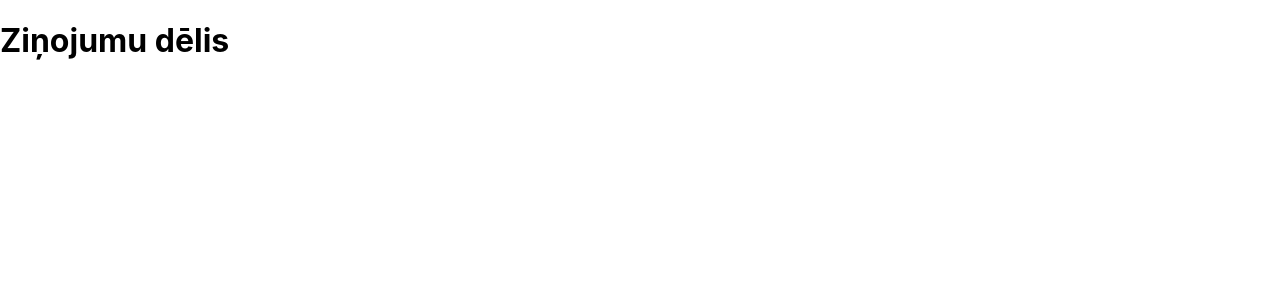
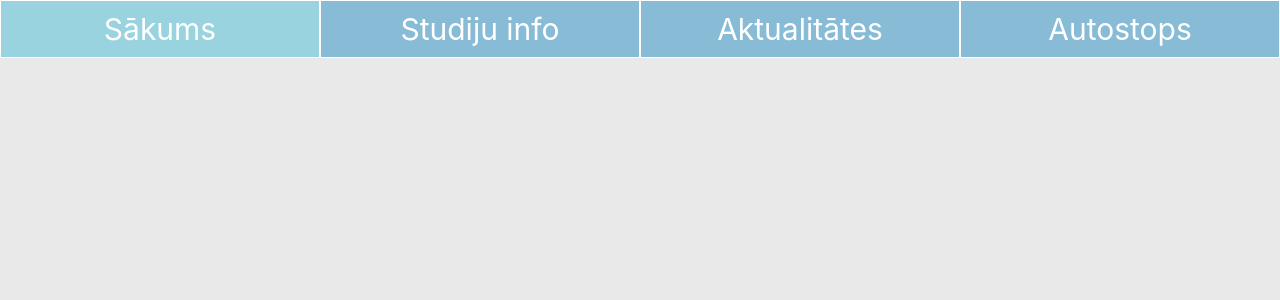
Before and after one commit to klavssprugevics/zinojuma_delis, a React (Create React App) app: page /aktualitates in a window 1280 px wide. Shown: the top 300 px of the page. Built offline with nearby package versions, Linux system fonts and the light colour scheme.

Commit message:
Vienkāršs sākumlapas dizains pievienots

```diff
--- a/src/App.css
+++ /dev/null
@@ -1,21 +0,0 @@
-.App {
-}
-
-.App-logo {
-  height: 40vmin;
-}
-
-.App-header {
-  background-color: #282c34;
-  min-height: 100vh;
-  display: flex;
-  flex-direction: column;
-  align-items: center;
-  justify-content: center;
-  font-size: calc(10px + 2vmin);
-  color: white;
-}
-
-.App-link {
-  color: #09d3ac;
-}
--- a/src/App.js
+++ b/src/App.js
@@ -1,6 +1,6 @@
 import React from 'react';
 import logo from './logo.svg';
-import './App.css';
+import './App.scss';
 import {
   BrowserRouter as Router,
   Switch,
@@ -10,12 +10,35 @@ import {
 
 
 
-
 function App() {
   return (
-    <div className="App">
-      <h1> Ziņojumu dēlis </h1>
-    </div>
+    <Router>
+      <div className="NavBar">
+        <NavLink className="NavLink" to="/">Sākums</NavLink>
+        <NavLink className="NavLink" to="/studijas">Studiju info</NavLink>
+        <NavLink className="NavLink" to="/aktualitates">Aktualitātes</NavLink>
+        <NavLink className="NavLink" to="/autostops">Autostops</NavLink>
+      </div>
+
+      <div className="App">
+
+        <Switch>
+          <Route path="/studijas">
+            <h1 studijas/>
+          </Route>
+          <Route path="/aktualitates">
+            <h1 aktualitates/>
+          </Route>
+          <Route path="/autostops">
+            <h1 autostops/>
+          </Route>
+          <Route path="/">
+            <h1>Ziņojumu dēlis!</h1>
+          </Route>
+        </Switch>
+      </div>
+    </Router>
+
   );
 }
 
--- /dev/null
+++ b/src/App.scss
@@ -0,0 +1,42 @@
+$light_blue: #99D3DF;
+$blue: #88BBD6;
+$gray: #CDCDCD;
+$light_gray : #E9E9E9;
+
+
+.App {
+  background-color: $light_gray;
+  min-height: 100vh;
+  display: flex;
+}
+
+.NavBar
+{
+  display: flex;
+  justify-content: space-between;
+
+  background-color: $blue;
+
+  .NavLink
+  {
+    text-decoration: none;
+    font-size: 30px;
+    color: white;
+    text-align: center;
+
+    border-style: solid;
+    border-width: thin;
+
+    padding-top: 10px;
+    padding-bottom: 10px;
+
+    flex-basis: 50%;
+
+  }
+
+  .NavLink:hover
+  {
+    background-color: $light_blue;
+
+  }
+}
```
Also changed, not shown: src/components/Aktualitates/Aktualitates.js (+24 -0 lines).
